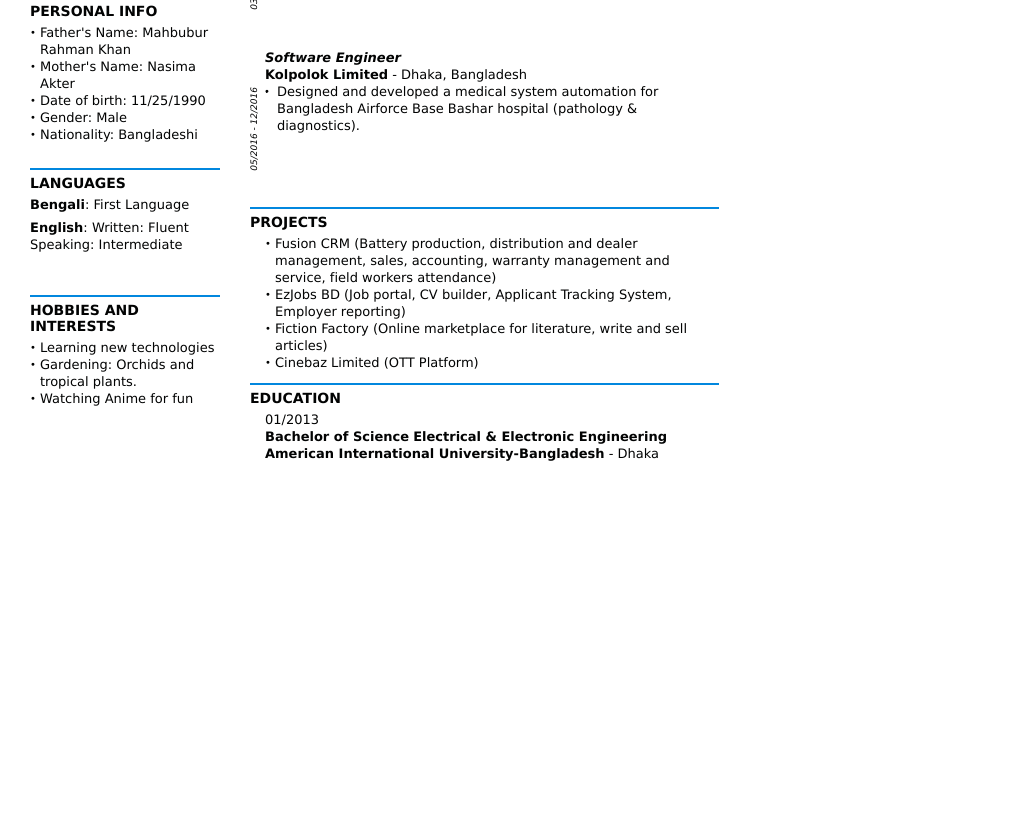
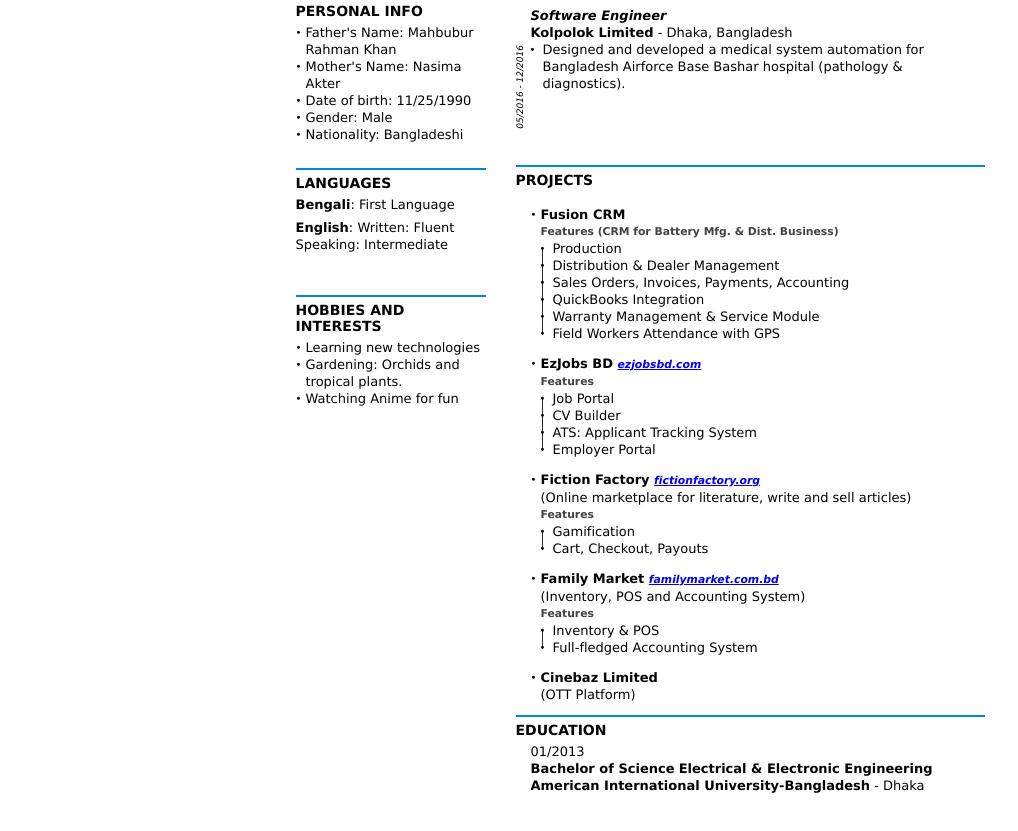
Before and after one commit to imtiazmahbub/HTML-Resume, a plain HTML site: page index.html in a window 1280 px wide. Shown: the part 603-1434 px from the top of the page, without its empty margins (0-1018 px from the left). Before the commit the page ends 1112 px from the top, so only its background shows below. Drawn offline with Linux system fonts and the light colour scheme.

Commit message:
resume updated

```diff
--- a/index.html
+++ b/index.html
@@ -11,7 +11,7 @@
 		<div>
 			<div class="js-document-wrap" tabindex="">
 				<div class="document doc-root fontsize fontface vmargins hmargins pagesize skn-mlf4 MLF4 LUK pict-pcpf-purl"
-					docskinwidth="749" style="/* max-width: 749.7px; */min-height: 792px;">
+					docskinwidth="749" style="/* max-width: 749.7px; */min-height: 792px; margin-left: auto; margin-right: auto;">
 					<div id="CONTAINER_PARENT_0" class="parentContainer">
 						<div id="CONTAINER_0" class="left-box">
 							<div data-react-beautiful-dnd-draggable="17"
@@ -533,7 +533,7 @@
 							<div data-react-beautiful-dnd-draggable="17"
 								class="sortable-item section-container SortableItem-sibling data-SUMM">
 								<div id="SECTION_SUMM871a0244-e333-47cb-8e7d-f5d6a75ce2dd"
-									class="section summary SECTION_SUMM    has-title  " data-section-cd="SUMM">
+									class="summary" data-section-cd="SUMM">
 									<div class=" doc-item">
 										<div class="heading">
 											<div class="sectiontitle" id="SECTIONNAME_SUMM">Summary<span title=" Summary "
@@ -544,7 +544,7 @@
 												<div id="PARAGRAPH_SUMM_8894eaab-01a7-5c4e-c4e0-a2342ba87f57"
 													class="paragraph PARAGRAPH_SUMM firstparagraph  ">
 													<div class="clearfix doc-item">
-														<div class="singlecolumn" id="FIELD_FRFM">
+														<div class="">
 															<p>Full-stack developer | Laravel, Yii2, PHP | Built
 																custom software &amp; user-friendly websites | Led IT teams
 																&amp; managed projects (requirements to deployment) | Strong
@@ -760,18 +760,62 @@
 													class="paragraph PARAGRAPH_PROJ firstparagraph  ">
 													<div class="clearfix doc-item">
 														<div class="singlecolumn" id="FIELD_FRFM">
-															<ul>
-																<li>Fusion CRM (Battery production, distribution and dealer
-																	management, sales, accounting, warranty management and
-																	service, field workers attendance)
+															<ul class="ul-relaxed">
+																<li class="experience">
+																	<h4>Fusion CRM</h4>
+																	<h5>Features (CRM for Battery Mfg. & Dist. Business)</h5>
+																	<span class="jobline">
+																		<ul>
+																			<li>Production</li>
+																			<li>Distribution & Dealer Management</li>
+																			<li>Sales Orders, Invoices, Payments, Accounting</li>
+																			<li>QuickBooks Integration</li>
+																			<li>Warranty Management & Service Module</li>
+																			<li>Field Workers Attendance with GPS</li>
+																		</ul>
+																	</span>
 																</li>
-																<li>EzJobs BD (Job portal, CV builder, Applicant Tracking
-																	System, Employer reporting)
+																<li class="experience">
+																	<h4>EzJobs BD <small><i><a class="text-small" href="https://ezjobsbd.com">ezjobsbd.com</a></i></small></h4>
+																	<h5>Features</h5>
+																	<span class="jobline">
+																		<ul>
+																			<li>Job Portal</li>
+																			<li>CV Builder</li>
+																			<li>ATS: Applicant Tracking System</li>
+																			<li>Employer Portal</li>
+																		</ul>
+																	</span>
 																</li>
-																<li>Fiction Factory (Online marketplace for literature,
+																<li class="experience">
+																	<h4>Fiction Factory <small><i><a href="https://fictionfactory.org">fictionfactory.org</a></small></i></h4>
+																	(Online marketplace for literature,
 																	write and sell articles)
+
+																	<h5>Features</h5>
+																	<span class="jobline">
+																		<ul>
+																			<li>Gamification</li>
+																			<li>Cart, Checkout, Payouts </li>
+																		</ul>
+																	</span>
 																</li>
-																<li>Cinebaz Limited (OTT Platform)</li>
+																<li class="experience">
+																	<h4>Family Market <small><i><a href="https://familymarket.com.bd">familymarket.com.bd</a></small></i></h4>
+																	(Inventory, POS and Accounting System)
+
+																	<h5>Features</h5>
+																	<span class="jobline">
+																		<ul>
+																			<li>Inventory & POS</li>
+																			<li>Full-fledged Accounting System</li>
+																		</ul>
+																	</span>
+																</li>
+																<li>
+																	<h4>Cinebaz Limited</h4>
+																	(OTT Platform)
+																</li>
 															</ul>
 														</div>
 													</div>
@@ -870,11 +914,18 @@
 		</div>
 		<style>
 			@media print {
-			.pagebreak {
-			clear: both;
-			page-break-after: always;
+				.pagebreak {
+					clear: both;
+					page-break-after: always;
+				}
 			}
+			ul.feature-list {
+				border-left: 1px solid #8080802e;
+				padding-left: 5px;
+				margin-left: 5px;
 			}
+			h5 {opacity: 0.75;}
+			ul.ul-relaxed>li {margin-top: 1em;}
 		</style>
 	</body>
 </html>
--- a/style.css
+++ b/style.css
@@ -279,7 +279,7 @@
     padding-top: 0
 }
 
-.skn-mlf4 div.summary {
+.pt-20 {
     padding-top: 20px
 }
 
```
